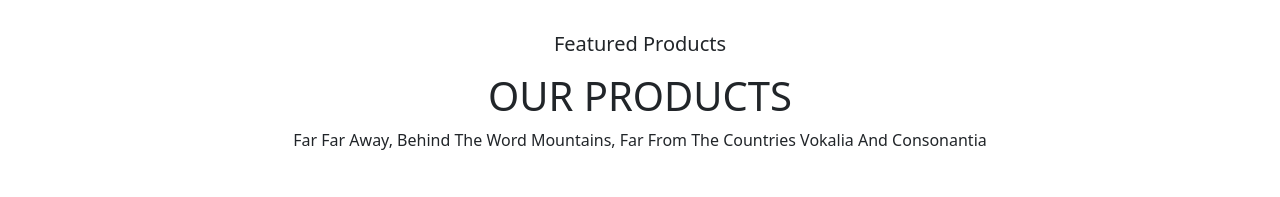
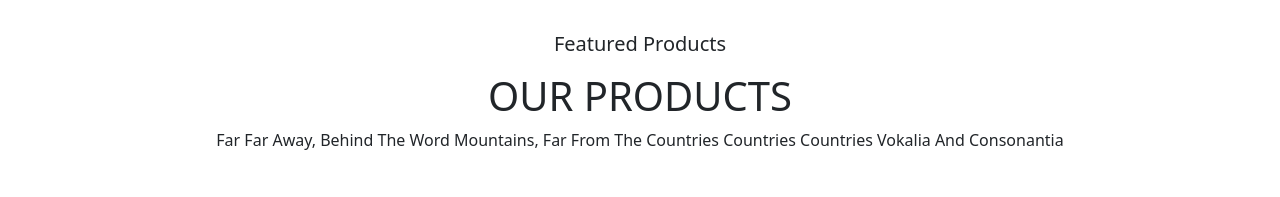
Before and after one commit to Asaduzzamansarkersumon/Sumon, a plain HTML site: page index.html in a window 1280 px wide. Shown: the part 940-1137 px from the top of the page. Drawn offline with nearby package versions, Linux system fonts and the light colour scheme.

Commit message:
complete

```diff
--- a/index.html
+++ b/index.html
@@ -164,7 +164,7 @@
 
                 <p class="animate__animated animate__backInRight text-capitalize ">Far far away, behind the word
                     mountains,
-                    far from the countries Vokalia and Consonantia</p>
+                    far from the countries   countries countries Vokalia and Consonantia</p>
 
             </div>
             <div class="row">
```
